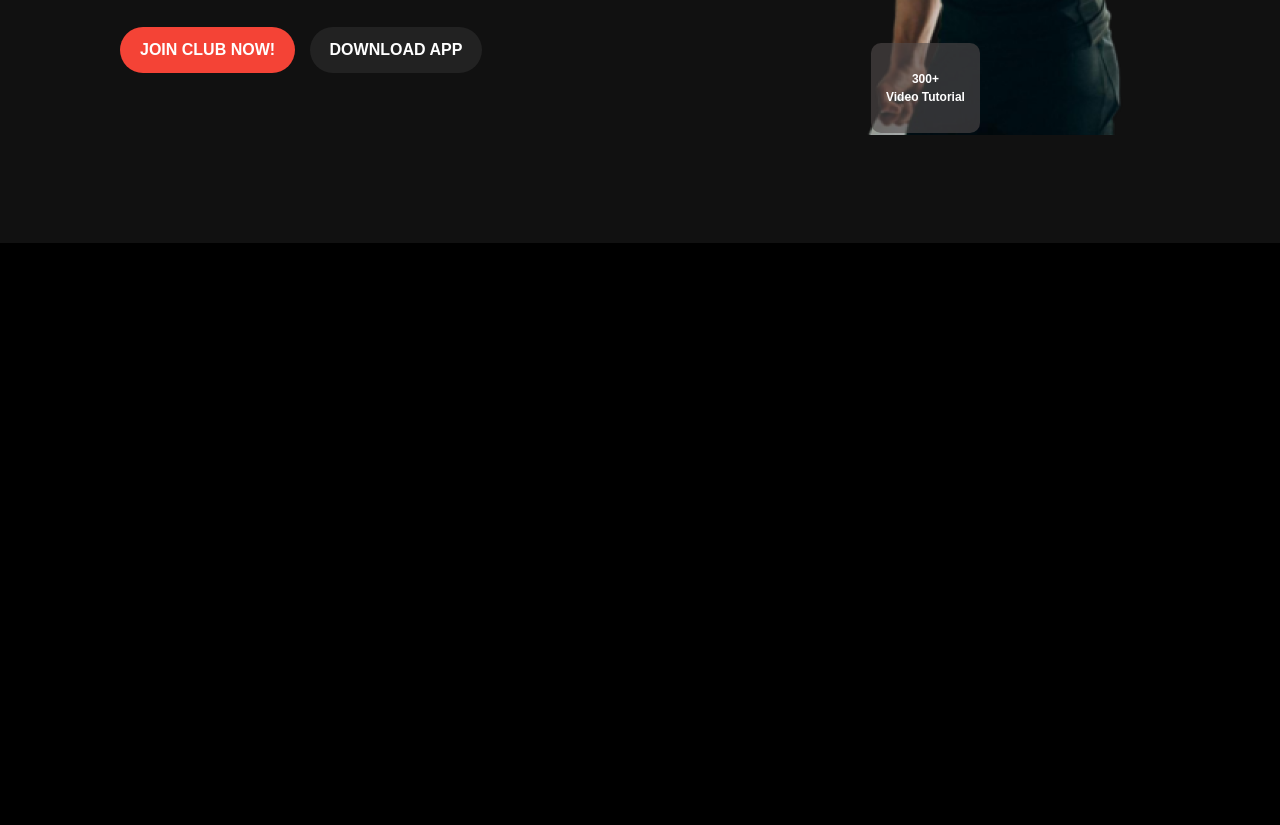
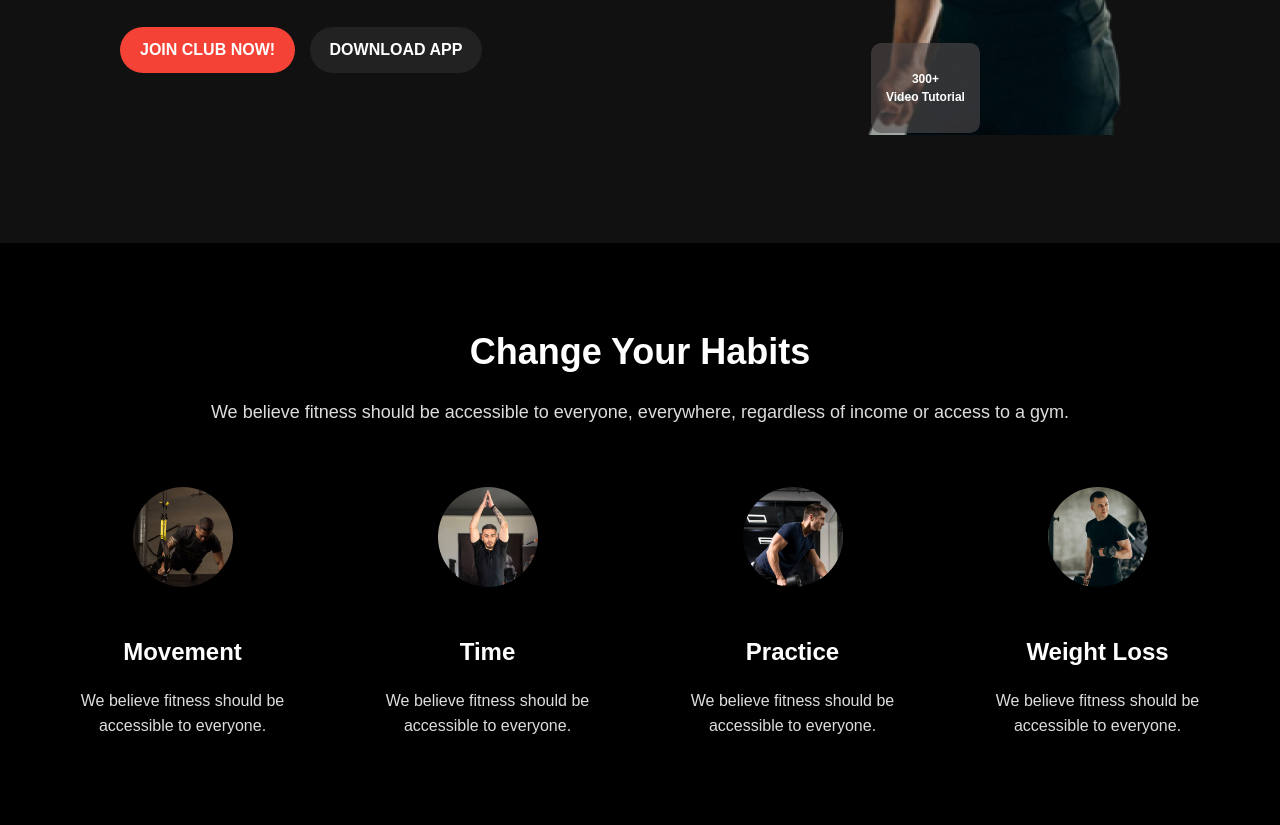
Before and after one commit to zasimmallick/B10A2-versatile-ui, a plain HTML site: page index.html in a window 1280 px wide. Shown: the part 613-1438 px from the top of the page. Before the commit the page ends 856 px from the top, so only its background shows below. Drawn offline with Linux system fonts and the light colour scheme.

Commit message:
habits added

```diff
--- a/index.html
+++ b/index.html
@@ -47,6 +47,38 @@
             </div>
         </section>
 
+        <section class="habits">
+            <div class="container">
+                <h2>Change Your Habits</h2>
+                <p class="section-description">
+                    We believe fitness should be accessible to everyone, everywhere, regardless of income or access to a gym.
+                </p>
+                <div class="habit-cards">
+                    <div class="habit-card">
+                        <img src="styles/images/image 3.png" alt="Movement Icon">
+                        <h3>Movement</h3>
+                        <p>We believe fitness should be accessible to everyone.</p>
+                    </div>
+                    <div class="habit-card">
+                        <img src="styles/images/image 2.png" alt="Time Icon">
+                        <h3>Time</h3>
+                        <p>We believe fitness should be accessible to everyone.</p>
+                    </div>
+                    <div class="habit-card">
+                        <img src="styles/images/image 4.png" alt="Practice Icon">
+                        <h3>Practice</h3>
+                        <p>We believe fitness should be accessible to everyone.</p>
+                    </div>
+                    <div class="habit-card">
+                        <img src="styles/images/image 5.png" alt="Weight Loss Icon">
+                        <h3>Weight Loss</h3>
+                        <p>We believe fitness should be accessible to everyone.</p>
+                    </div>
+                </div>
+            </div>
+        </section>
+
+
     </main>
 
     <footer>
--- a/styles/style.css
+++ b/styles/style.css
@@ -167,6 +167,54 @@ body {
     left: 10px; ;
 }
 
+/*Habits Section */
+
+.habits {
+    padding: 50px 20px;
+    text-align: center;
+}
+
+.habits h2 {
+    font-size: 36px;
+    margin-bottom: 10px;
+    color: #fff;
+}
+
+.section-description {
+    font-size: 18px;
+    margin-bottom: 40px;
+    color: #ddd;
+}
+
+/* Habit Cards Grid */
+.habit-cards {
+    display: grid;
+    grid-template-columns: repeat(4, 1fr);
+    gap: 20px;
+}
+
+.habit-card {
+    padding: 20px;
+    border-radius: 10px;
+    text-align: center;
+}
+
+.habit-card img {
+    max-width: 100px;
+    margin-bottom: 15px;
+    border-radius: 50%;
+}
+
+.habit-card h3 {
+    font-size: 24px;
+    margin-bottom: 10px;
+    color: #fff;
+}
+
+.habit-card p {
+    font-size: 16px;
+    color: #ddd;
+}
 
 
 
```
